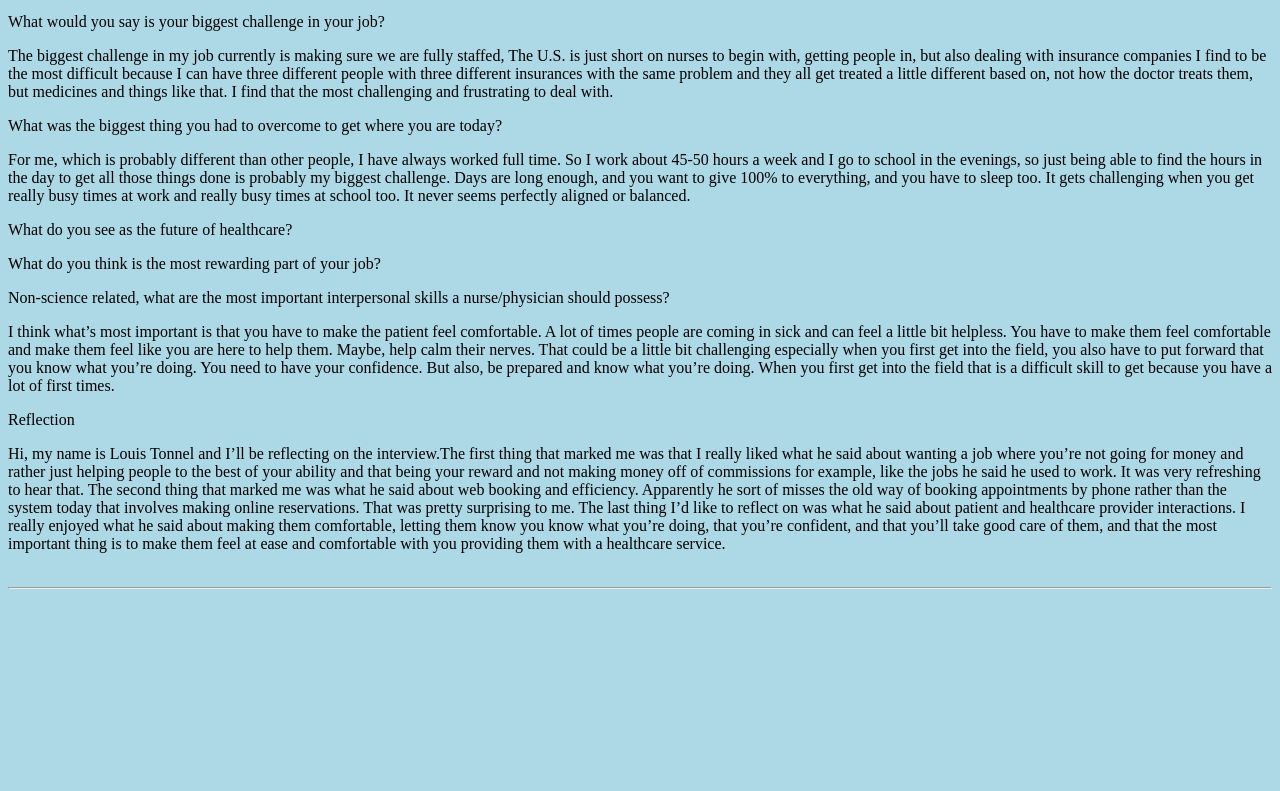
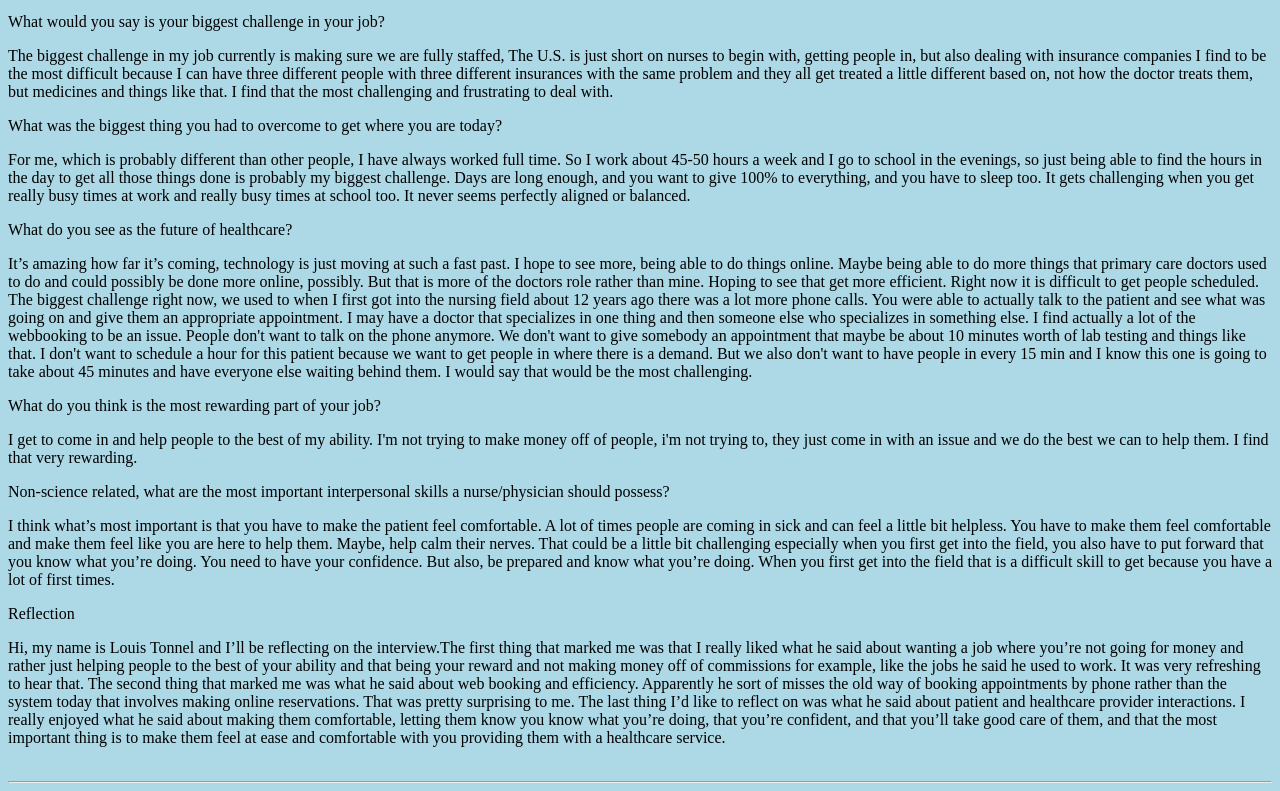
Before and after one commit to jmvecchio/jmvecchio.github.io, a plain HTML site: page index.html in a window 1280 px wide. Shown: the part 1051-1842 px from the top of the page. Before the commit the page ends 1648 px from the top, so only its background shows below. Drawn offline with Linux system fonts and the light colour scheme.

Commit message:
Update index.html

```diff
--- a/index.html
+++ b/index.html
@@ -32,9 +32,9 @@
 <p>What was the biggest thing you had to overcome to get where you are today?<p/>
 <p>For me, which is probably different than other people, I have always worked full time. So I work about 45-50 hours a week and I go to school in the evenings, so just being able to find the hours in the day to get all those things done is probably my biggest challenge. Days are long enough, and you want to give 100% to everything, and you have to sleep too. It gets challenging when you get really busy times at work and really busy times at school too. It never seems perfectly aligned or balanced.</p>
 <p>What do you see as the future of healthcare?</p>
-<p>  </p>
+<p>It’s amazing how far it’s coming, technology is just moving at such a fast past. I hope to see more, being able to do things online. Maybe being able to do more things that primary care doctors used to do and could possibly be done more online, possibly. But that is more of the doctors role rather than mine. Hoping to see that get more efficient. Right now it is difficult to get people scheduled. The biggest challenge right now, we used to when I first got into the nursing field about 12 years ago there was a lot more phone calls. You were able to actually talk to the patient and see what was going on and give them an appropriate appointment. I may have a doctor that specializes in one thing and then someone else who specializes in something else. I find actually a lot of the webbooking to be an issue. People don't want to talk on the phone anymore. We don't want to give somebody an appointment that maybe be about 10 minutes worth of lab testing and things like that. I don't want to schedule a hour for this patient because we want to get people in where there is a demand. But we also don't want to have people in every 15 min and I know this one is going to take about 45 minutes and have everyone else waiting behind them. I would say that would be the most challenging.</p>
 <p>What do you think is the most rewarding part of your job?</p>
-<p>  </p>
+<p>I get to come in and help people to the best of my ability. I'm not trying to make money off of people, i'm not trying to, they just come in with an issue and we do the best we can to help them. I find that very rewarding.</p>
 <p>Non-science related, what are the most important interpersonal skills a nurse/physician should possess?</p>
 <p>I think what’s most important is that you have to make the patient feel comfortable. A lot of times people are coming in sick and can feel a little bit helpless. You have to make them feel comfortable and make them feel like you are here to help them. Maybe, help calm their nerves. That could be a little bit challenging especially when you first get into the field, you also have to put forward that you know what you’re doing. You need to have your confidence. But also, be prepared and know what you’re doing. When you first get into the field that is a difficult skill to get because you have a lot of first times. </p>
 <p>Reflection</p>
```
